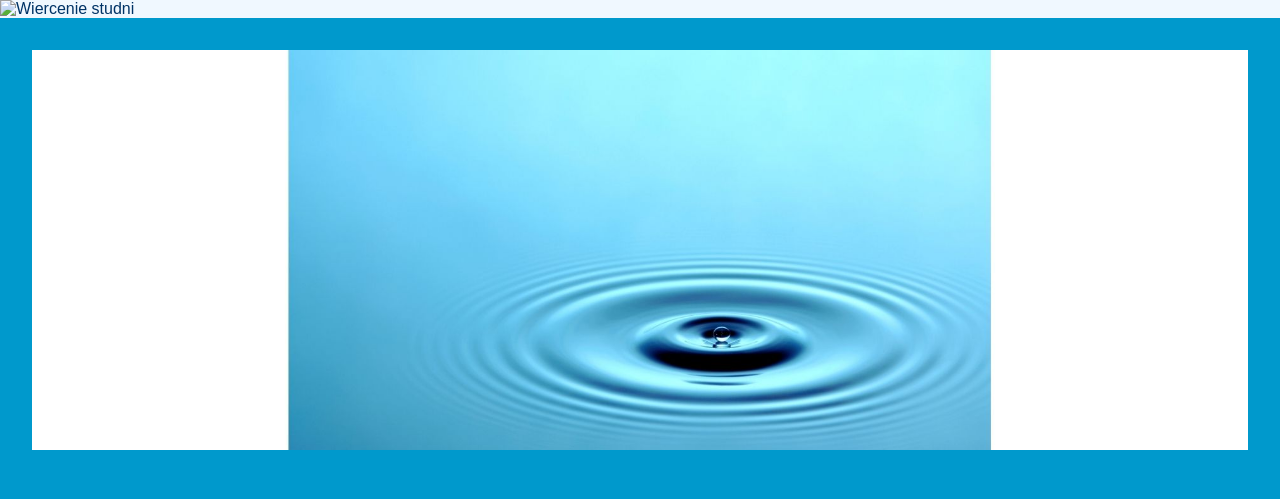
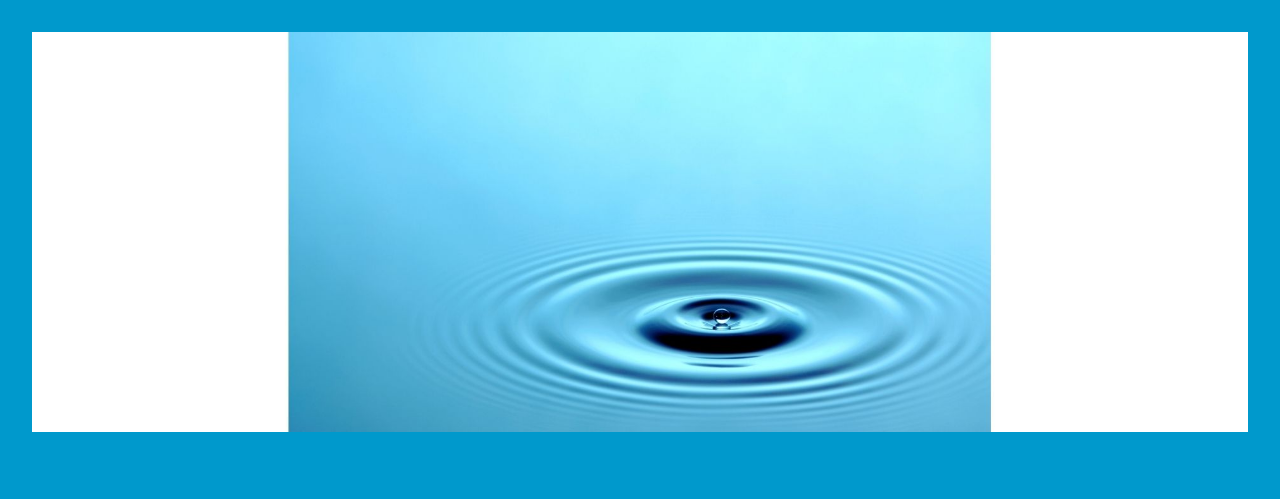
Before and after one commit to rysik1927/wizytowka-studnie-2, a plain HTML site: page index.html in a window 1280 px wide. Shown: the top 499 px of the page. Drawn offline with Linux system fonts and the light colour scheme.

Commit message:
Update index.html

```diff
--- a/index.html
+++ b/index.html
@@ -1,7 +1,6 @@
 <!DOCTYPE html>
 <html lang="pl">
 <head>
-  <img src="header.jpg" alt="Wiercenie studni" style="width: 100%; max-height: 400px; object-fit: cover;">
   <meta charset="UTF-8" />
   <meta name="viewport" content="width=device-width, initial-scale=1.0" />
   <title>Wiercenie Studni - AquaDrill</title>
```
